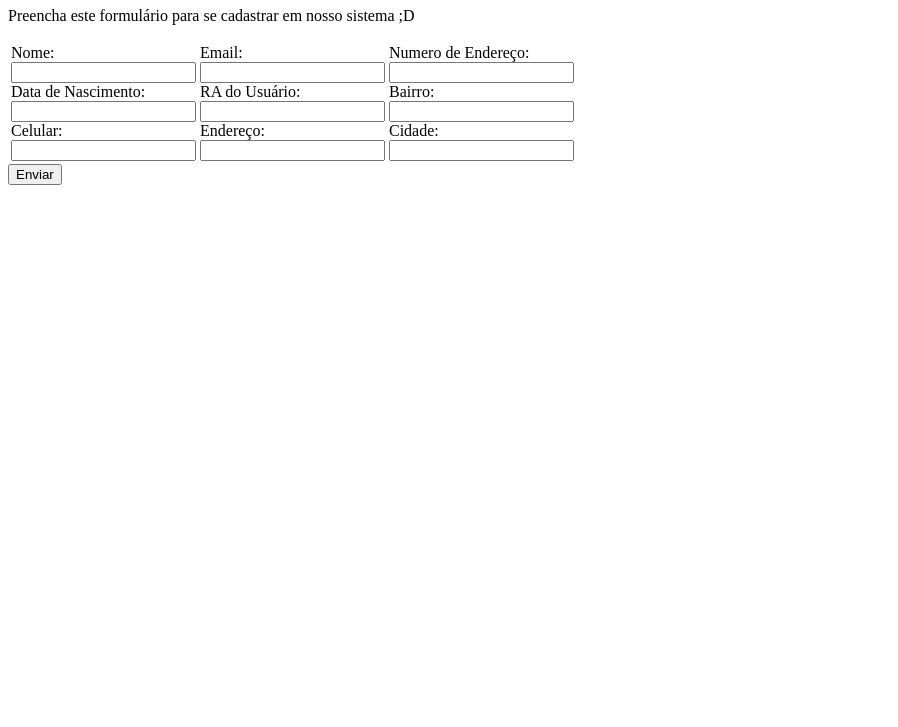
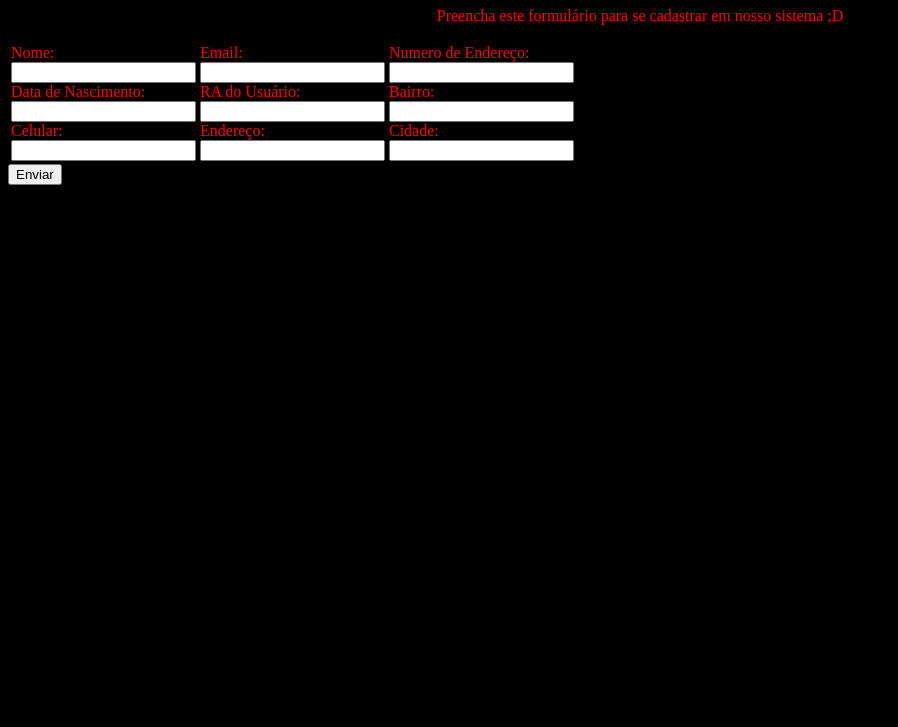
Before and after one commit to IAL3MI/Portfolio, a plain HTML site: page ArthurL.3e/projeto_biblioteca/cadastrar.html in a window 1280 px wide. Shown: the part 73-800 px from the top of the page, without its empty margins (0-898 px from the left). Drawn offline with Linux system fonts and the light colour scheme.

Commit message:
Update cadastrar.html

```diff
--- a/ArthurL.3e/projeto_biblioteca/cadastrar.html
+++ b/ArthurL.3e/projeto_biblioteca/cadastrar.html
@@ -3,6 +3,7 @@
 <head>
     <meta charset="UTF-8">
     <meta name="viewport" content="width=device-width, initial-scale=1.0">
+    <link rel="stylesheet" href="estilopagina.css">
     <title></title>
 </head>
 <body>
```
